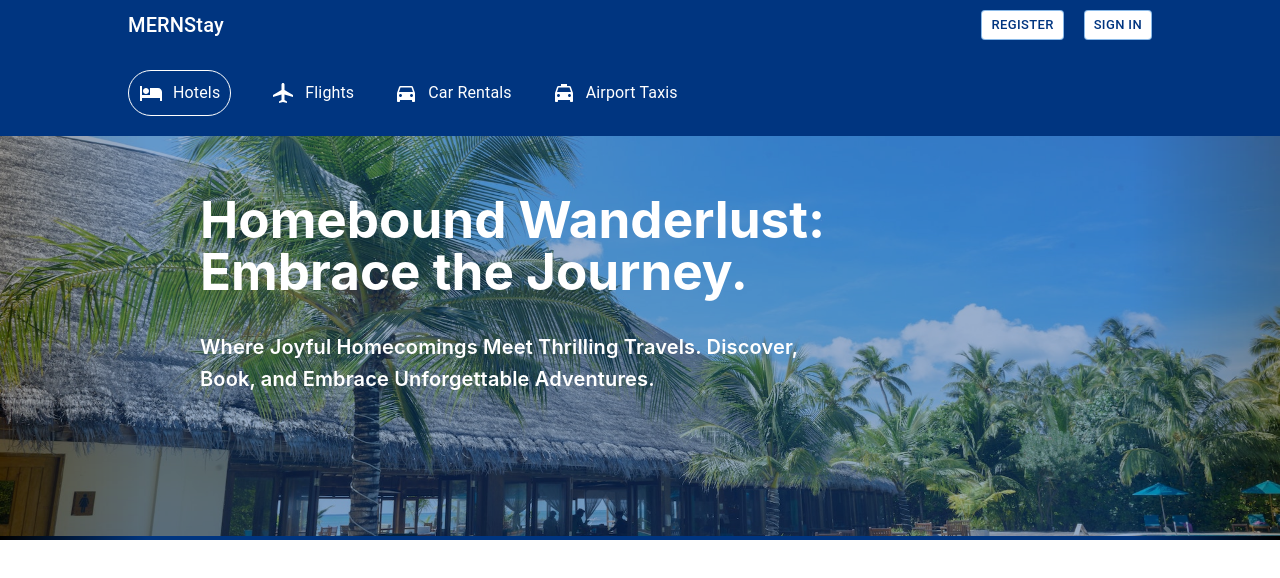
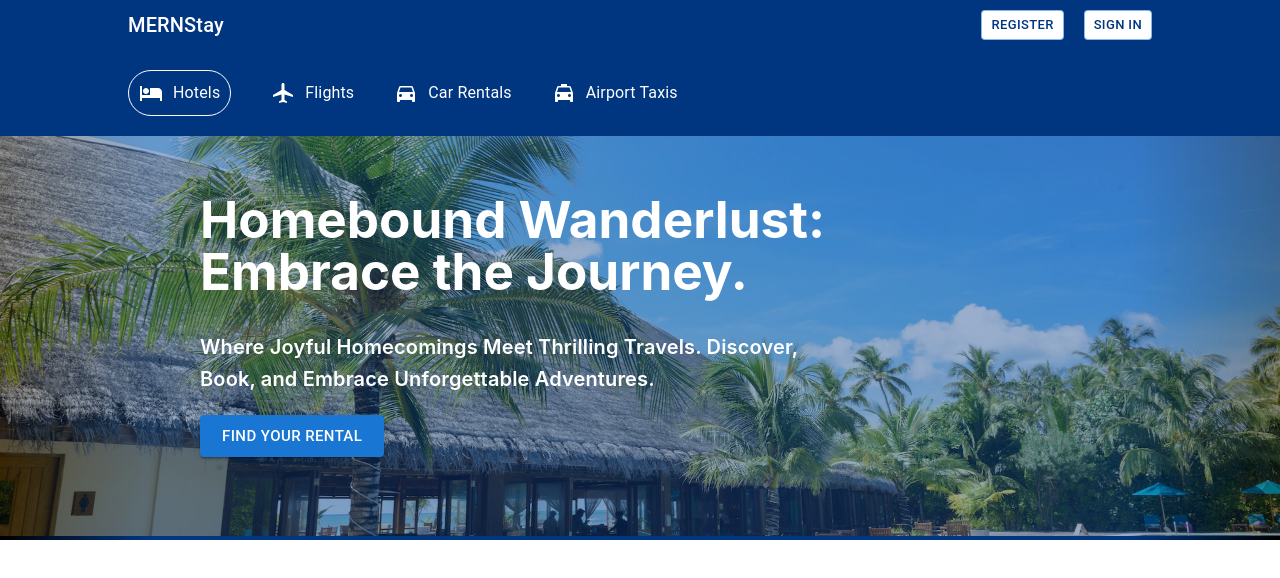
Before and after one commit to Wahaj-Ali/MERNStay, a React (Create React App) app in the folder client/: page / in a window 1280 px wide. Shown: the top 578 px of the page. Built offline with nearby package versions, Linux system fonts and the light colour scheme; the HTML template or start-up script is replaced by a standard one.

Commit message:
Update Header.jsx
Add find button.

```diff
--- a/client/src/components/Header/Header.jsx
+++ b/client/src/components/Header/Header.jsx
@@ -31,6 +31,7 @@ export const Header = () => {
         <div className="hero-desc">
           <h1 className="headerTitle">Homebound Wanderlust: Embrace the Journey.</h1>
           <Typography variant="h6" sx={{ display: 'flex', margin: '20px 0', fontWeight:600, fontFamily:'"Avenir Next",BlinkMacSystemFont,-apple-system,Segoe UI,Roboto,Helvetica,Arial,sans-serif;' }}>Where Joyful Homecomings Meet Thrilling Travels. Discover, Book, and Embrace Unforgettable Adventures.</Typography>
+          <Button variant="contained" size='large'>Find your rental</Button>
         </div>
       </div>
     </div>
```
